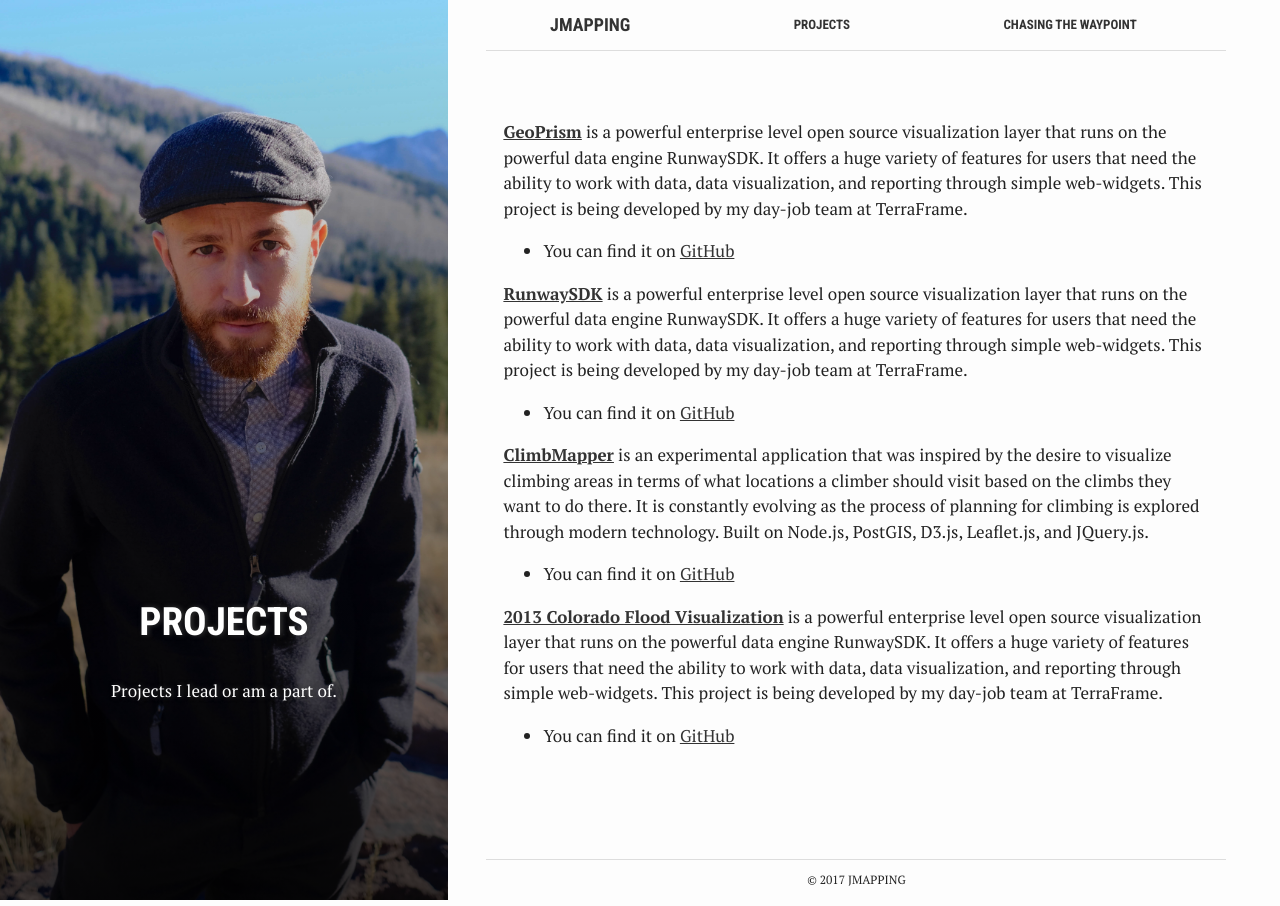
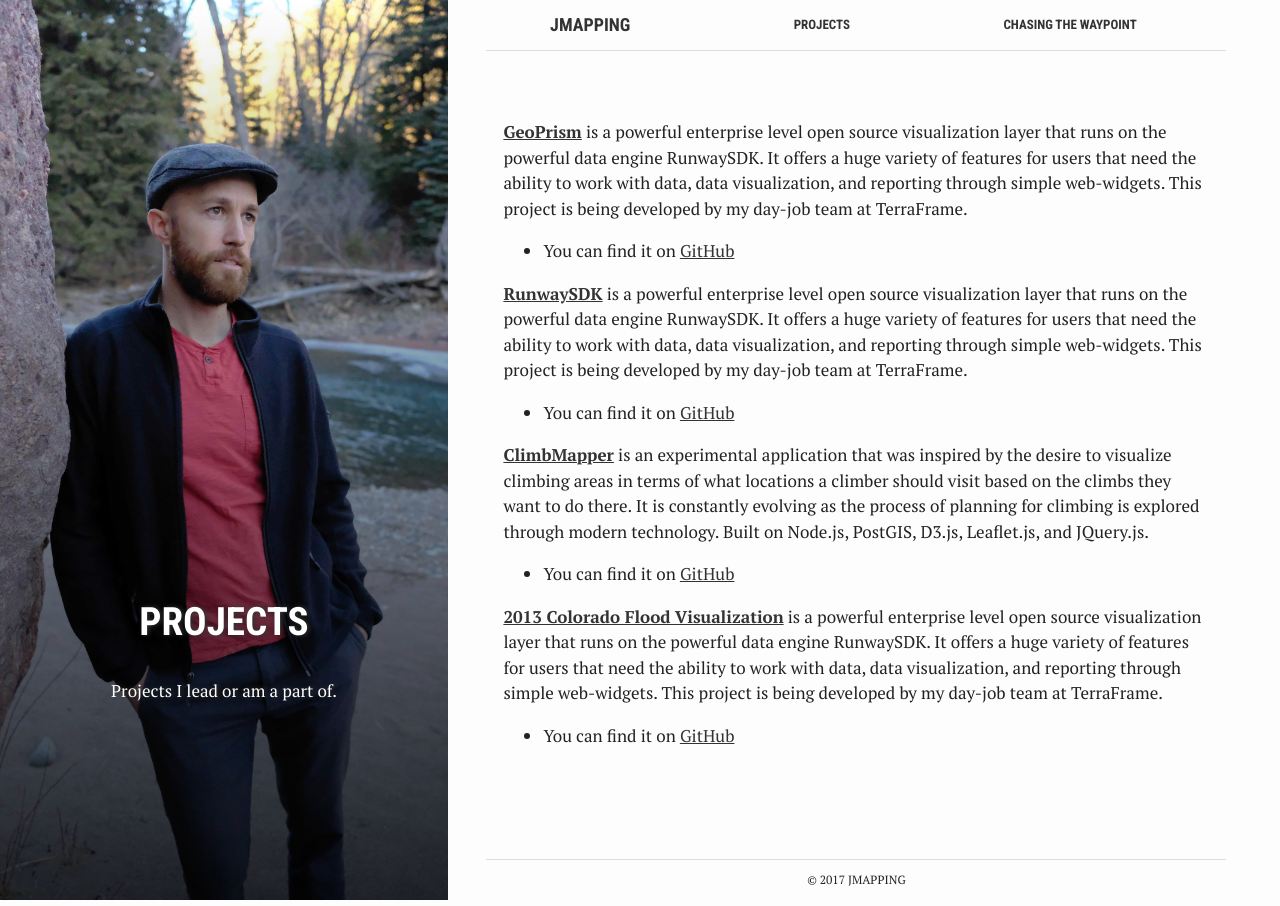
Before and after one commit to justinlewis/jmapping, a Jekyll site: the page built from projects.md, in a window 1280 px wide. Built offline with Jekyll 4.4.1, drawn with Linux system fonts in a browser that asks for light colours; nearby versions of some CDN libraries.

Commit message:
finalizing

```diff
--- a/projects.md
+++ b/projects.md
@@ -1,5 +1,5 @@
 ---
-bg: "me_4_simplified.jpg"
+bg: "me_3_simplified.jpg"
 layout: page
 title: "Projects"
 crawlertitle: "Projects"
```
Also changed, not shown: assets/images/me_3_simplified.jpg (added).
